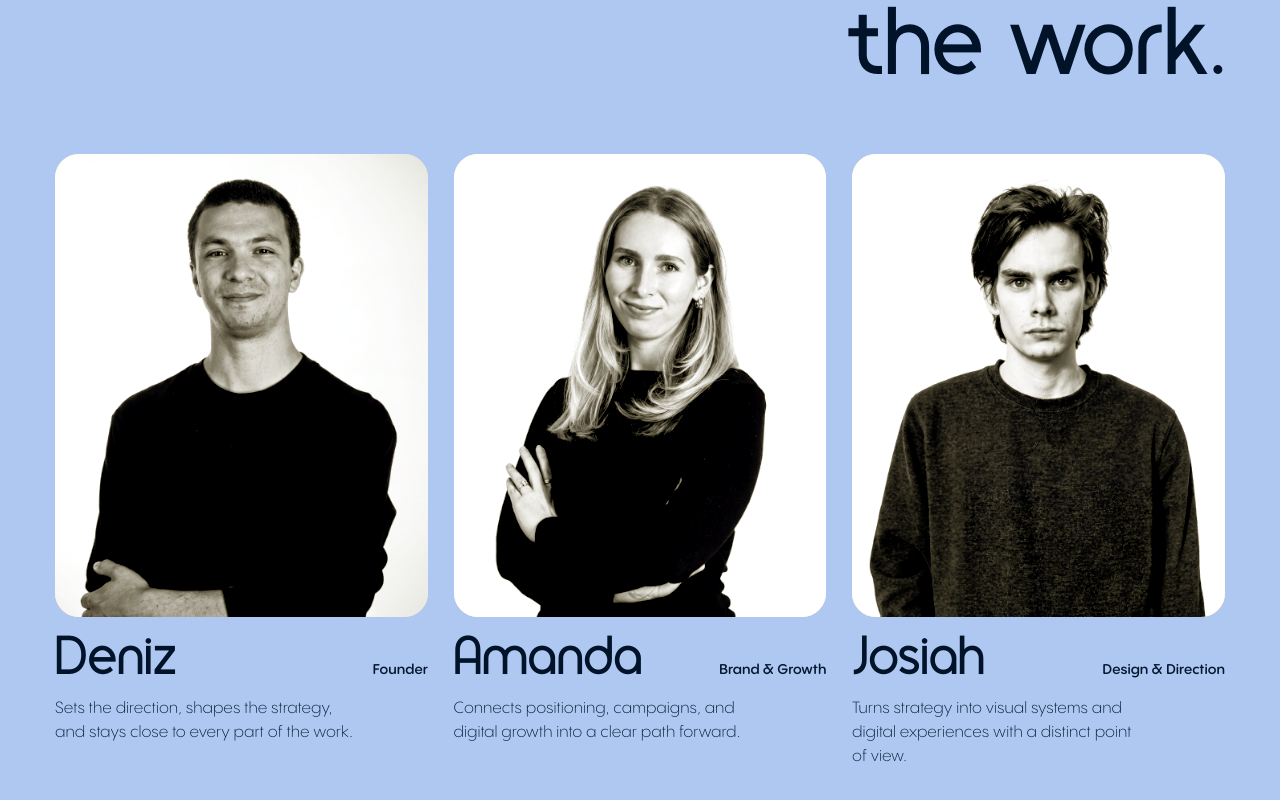
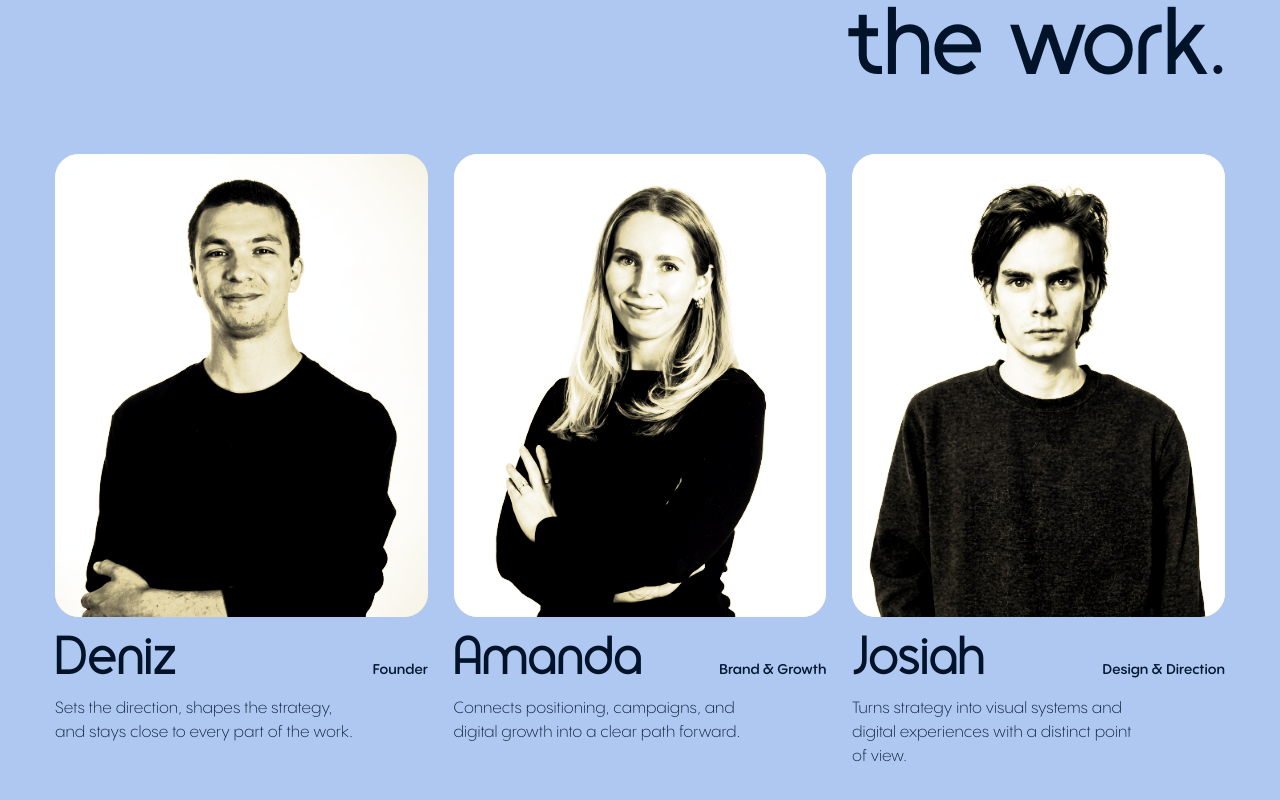
Before and after one commit to cedarandcactus/burgama-site-14.5, a Next.js app: page /studio in a window 1280 px wide. Shown: the part 1148-1948 px from the top of the page. Built offline with nearby package versions, Linux system fonts and the light colour scheme.

Commit message:
style: adjust studio module blend mode and opacity for better visibility

```diff
--- a/app/studio/studio.module.css
+++ b/app/studio/studio.module.css
@@ -111,8 +111,8 @@
   position: absolute;
   inset: 0;
   background: var(--palette-yellow-soft);
-  mix-blend-mode: soft-light;
-  opacity: .7;
+  mix-blend-mode: overlay;
+  opacity: .8;
   pointer-events: none;
 }
 
```
